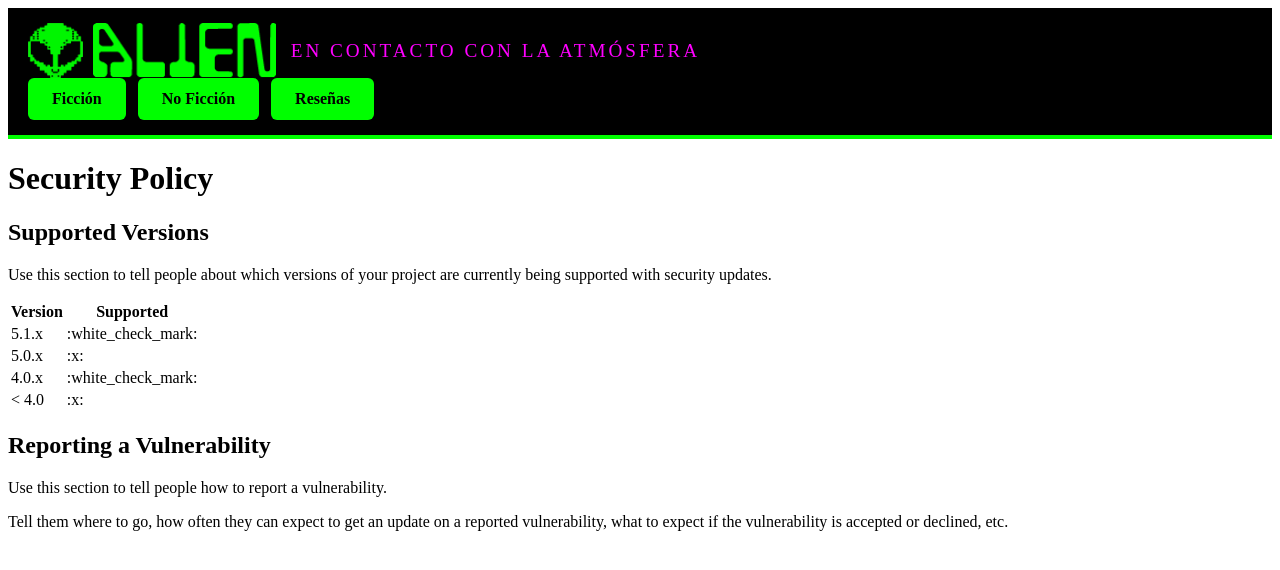
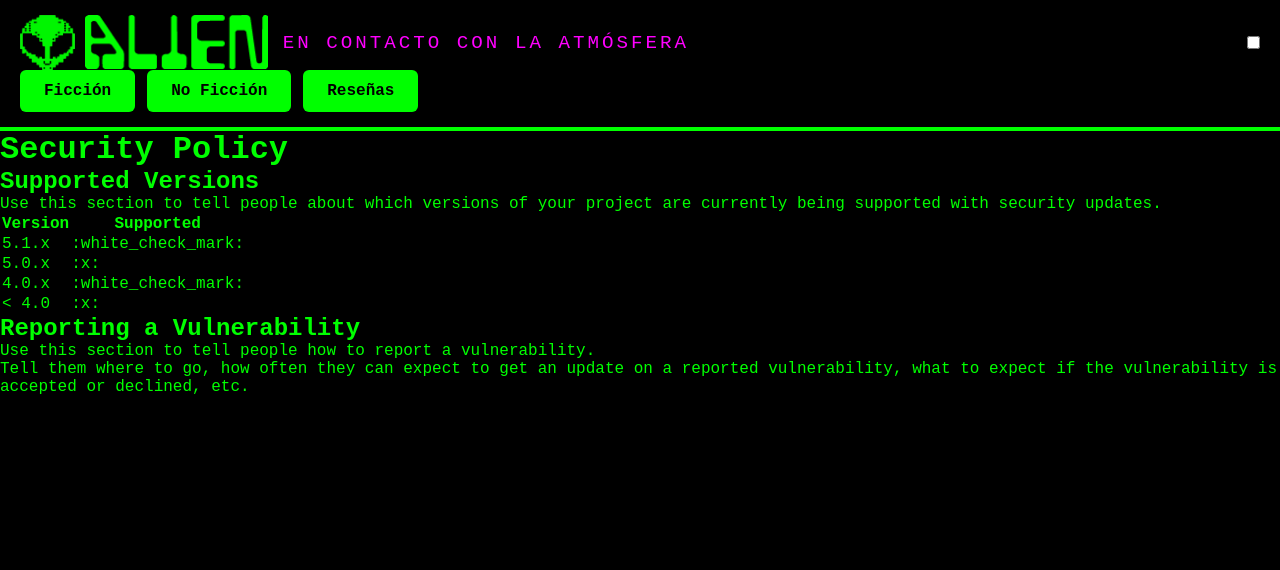
Before and after one commit to alienrevista-nave/Alien-Revista-2.0, a Jekyll site: the page built from SECURITY.md, in a window 1280 px wide. Shown: the top 570 px of the page. Built offline with Jekyll 4.4.1, drawn with Linux system fonts in a browser that asks for light colours; our own code applies the rules of GitHub Pages for plain Markdown files.

Commit message:
Update style.css

```diff
--- a/assets/css/style.css
+++ b/assets/css/style.css
@@ -1,33 +1,28 @@
-<script>
-  document.querySelectorAll('.main-category').forEach(button => {
-    button.addEventListener('click', function(e) {
-      if (window.innerWidth > 992) return;
-      e.preventDefault();
-      const parent = this.parentElement;
-      parent.classList.toggle('active');
-    });
-  });
-</script>
+/* ==================== RESET GLOBAL ==================== */
+* {
+  margin: 0;
+  padding: 0;
+  box-sizing: border-box;
+}
 
 body {
   background: #000000 !important;
   color: #00ff00;
   font-family: 'Courier New', Courier, monospace;
-  margin: 0;
-  padding: 0;
   min-height: 100vh;
+  overflow-x: hidden;
 }
 
-/* Eliminar cualquier fondo blanco que pueda venir de Jekyll o browsers */
-main, .main-grid, article, section {
-  background: #000000;
+/* Forzar negro en todo el contenido */
+main, .main-grid, article, section, div, .post-card, .sidebar {
+  background: #000000 !important;
 }
 
 /* ==================== HEADER ==================== */
 .header {
   position: sticky;
   top: 0;
-  background: #000;
+  background: #000000 !important;
   border-bottom: 4px solid #00ff00;
   padding: 15px 20px;
   z-index: 100;
@@ -122,7 +117,7 @@ main, .main-grid, article, section {
     top: 100%;
     left: 0;
     width: 100%;
-    background: #000;
+    background: #000000 !important;
     padding: 20px;
     border-top: 4px solid #00ff00;
     gap: 10px;
@@ -138,14 +133,4 @@ main, .main-grid, article, section {
 
   .nav-btn {
     text-align: center;
-    padding: 15px;
-  }
-}
-
-/* ELIMINAR CUADRADITO BLANCO DEFINITIVAMENTE */
-.menu-toggle {
-  display: none !important;
-  position: absolute;
-  opacity: 0;
-  visibility: hidden;
-}
+    padding
```
